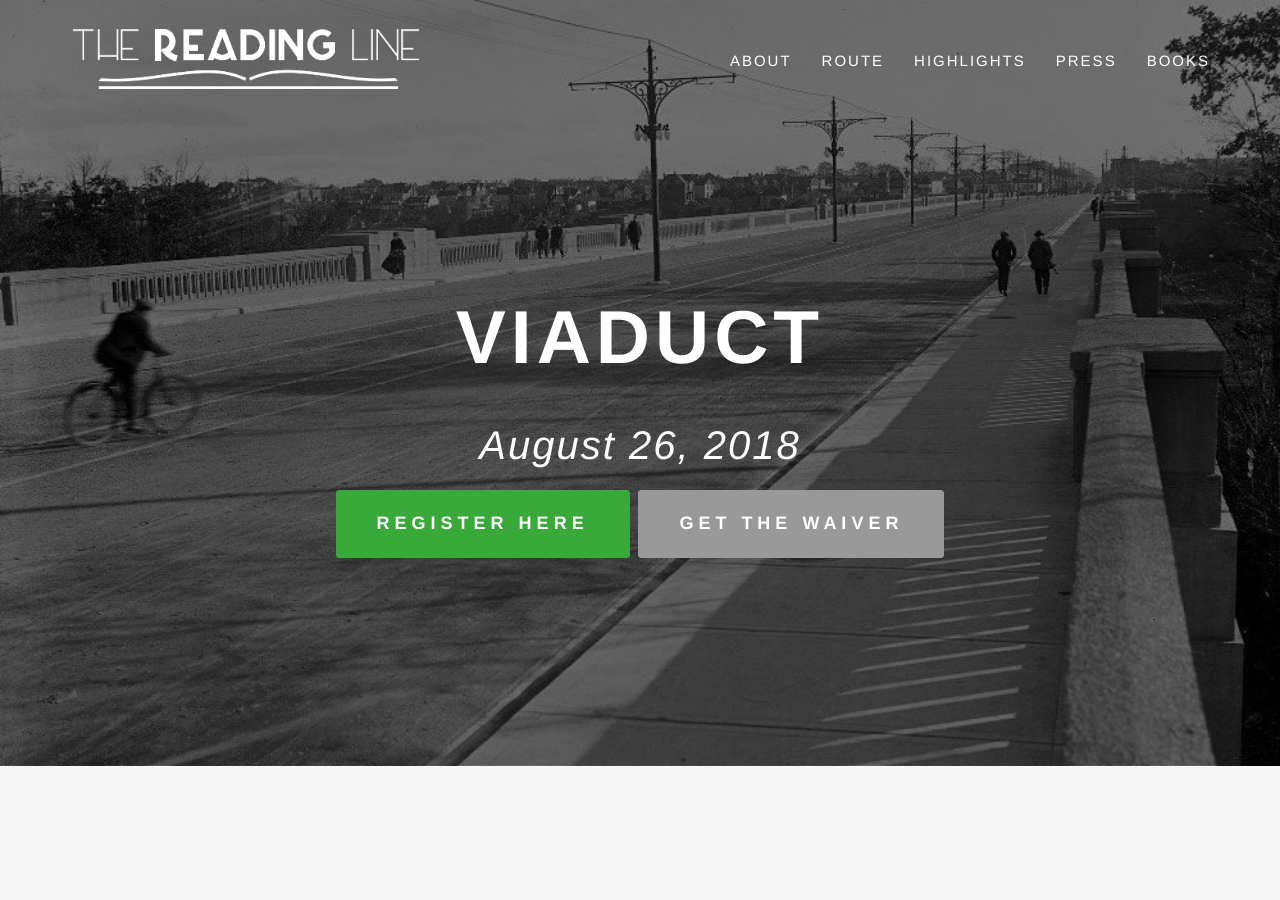
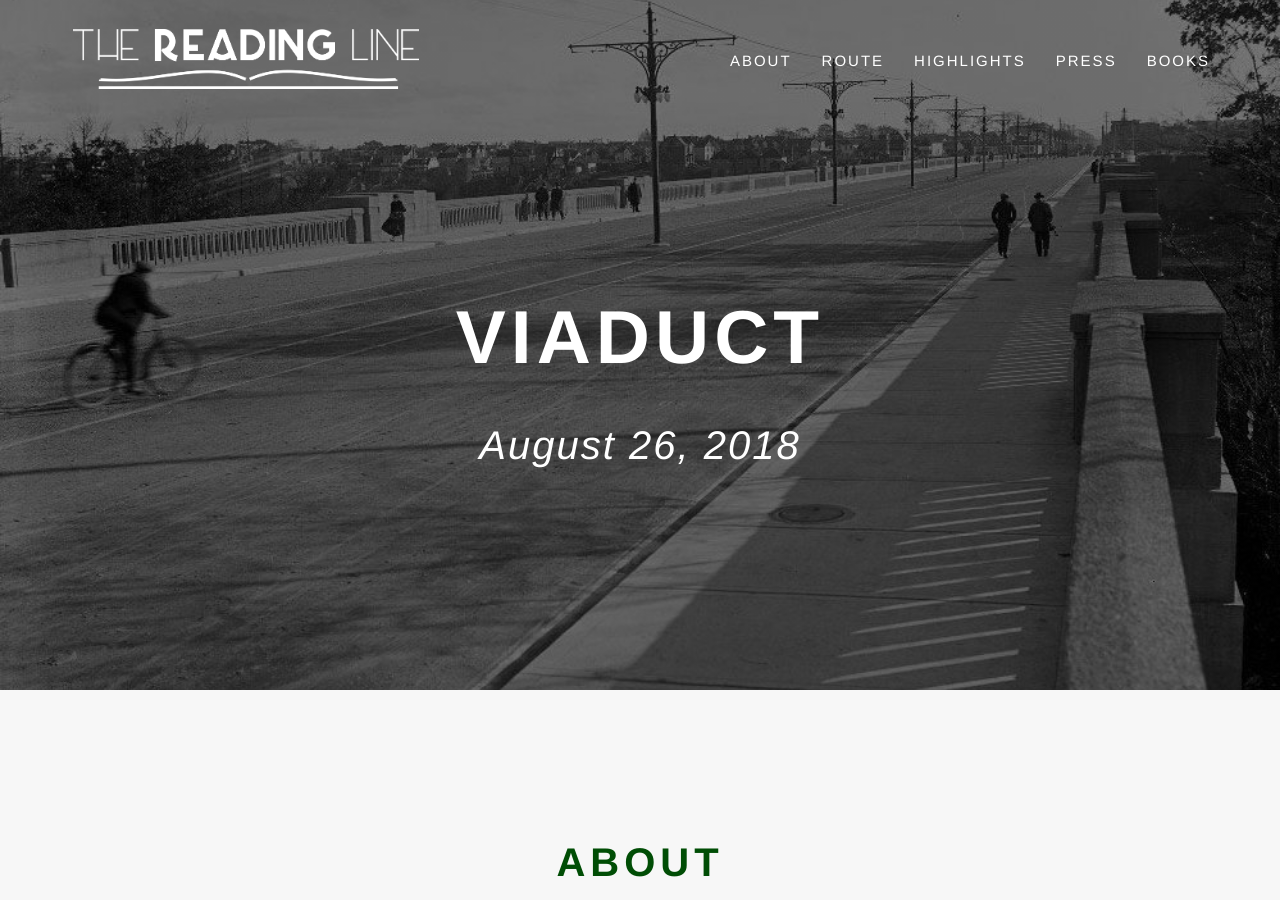
Before and after one commit to thereadingline/thereadingline.github.io, a Jekyll site: the page built from _pages/2018-viaduct.md, in a window 1280 px wide and 900 px high. Built offline with Jekyll 4.4.1, drawn with Linux system fonts in a browser that asks for light colours; some web fonts are replaced.

Commit message:
remove register buttons

```diff
--- a/_pages/2018-viaduct.md
+++ b/_pages/2018-viaduct.md
@@ -8,8 +8,6 @@ distance: 8
 description: 'We celebrated the 100th anniversary of the Prince Edward Viaduct by bridging our city west to east with books and bicycles for all to hear. Taking inspiration from IN THE SKIN OF A LION by Michael Ondaatje. “And the cyclist too on his flight claimed the bridge in that blurred movement, alone and illegal. Thunderous applause greeted him at the far end …”'
 route_src: https://www.google.ca/maps/d/u/0/embed?mid=1Fmp46dcepD9ef-DkFQ_AD8-zzTgi20-J
 future: true
-waiver: viaduct_waiver.pdf
-signuplink: https://www.eventbrite.ca/e/book-ride-viaduct100-tickets-46086656430
 about:
   - title: Bathurst & Bloor at 1 pm
     img: fa-book
```
